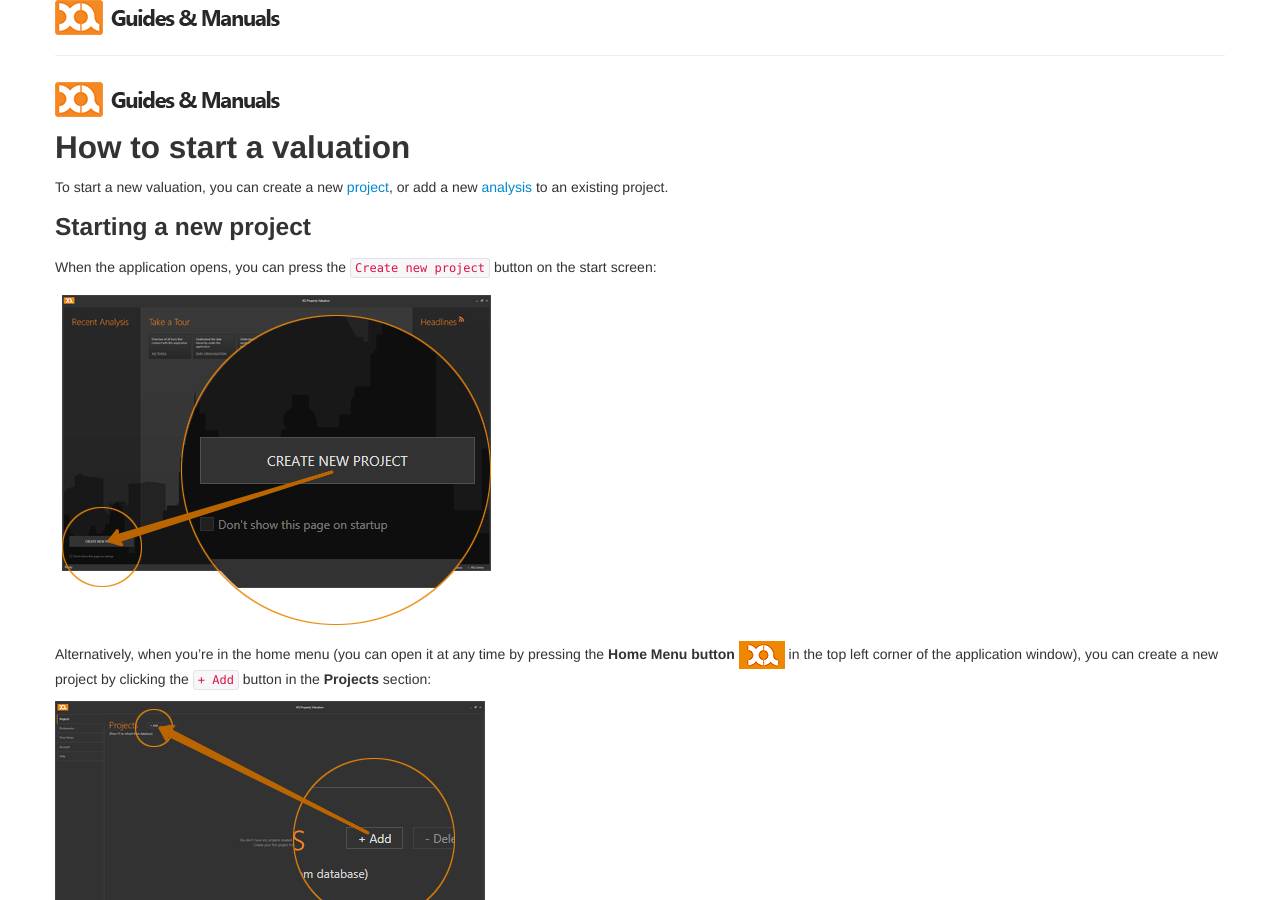
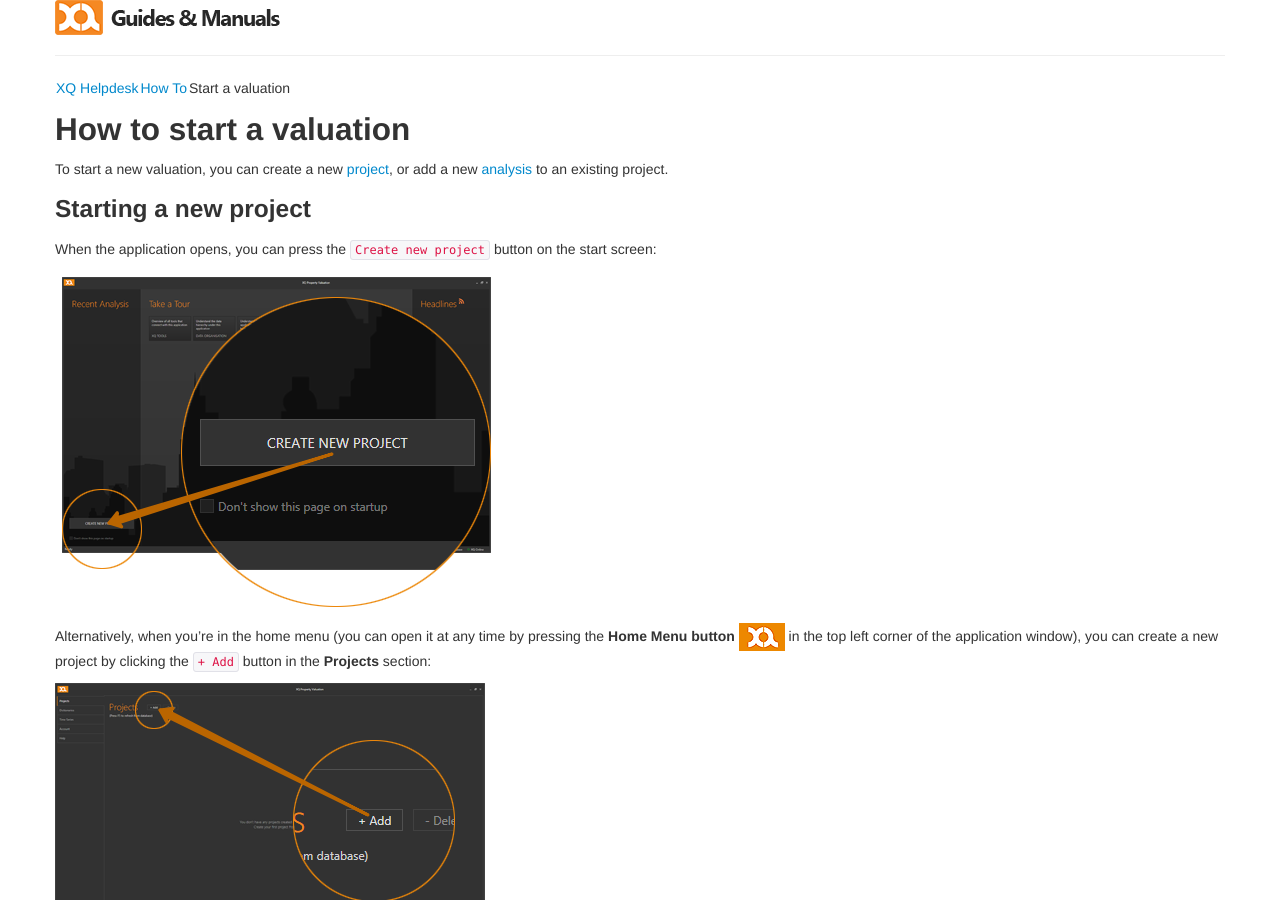
Before and after one commit to Exquance/help.exquance.com, a Jekyll site: the page built from howto/startvaluation.md, in a window 1280 px wide and 900 px high. Built offline with Jekyll 4.4.1, drawn with Linux system fonts in a browser that asks for light colours; nearby versions of some CDN libraries; some web fonts are replaced.

Commit message:
Remove duplicate header.

```diff
--- a/howto/startvaluation.md
+++ b/howto/startvaluation.md
@@ -1,7 +1,7 @@
 ---
 ---
-![XQ Guides & Manuals](../images/xq-guides-manuals.png)
-----------
+[XQ Helpdesk](http://help.exquance.com) | [How To](http://help.exquance.com/howto/) | Start a valuation
+
 ## How to start a valuation ##
 
 To start a new valuation, you can create a new [project](../getstarted/data.html#project-analysis), or add a new [analysis](../getstarted/data.html#project-analysis) to an existing project.
```
